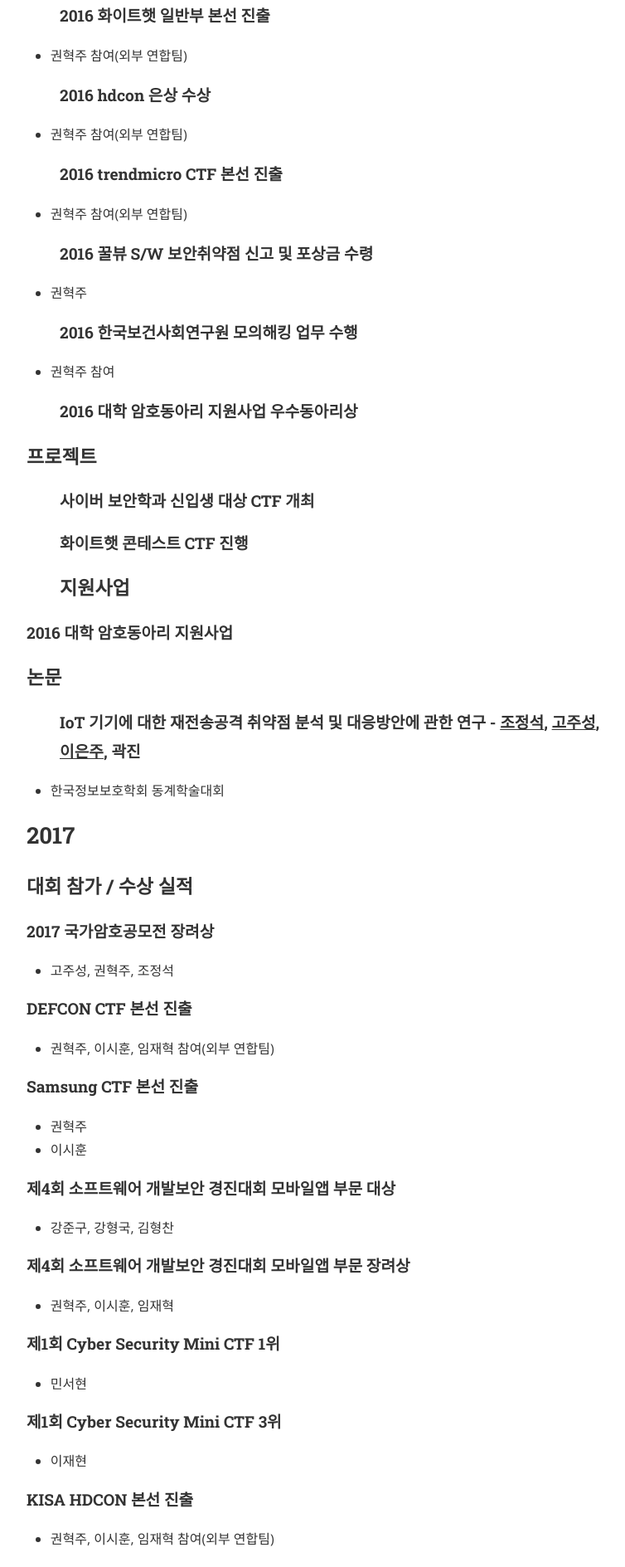
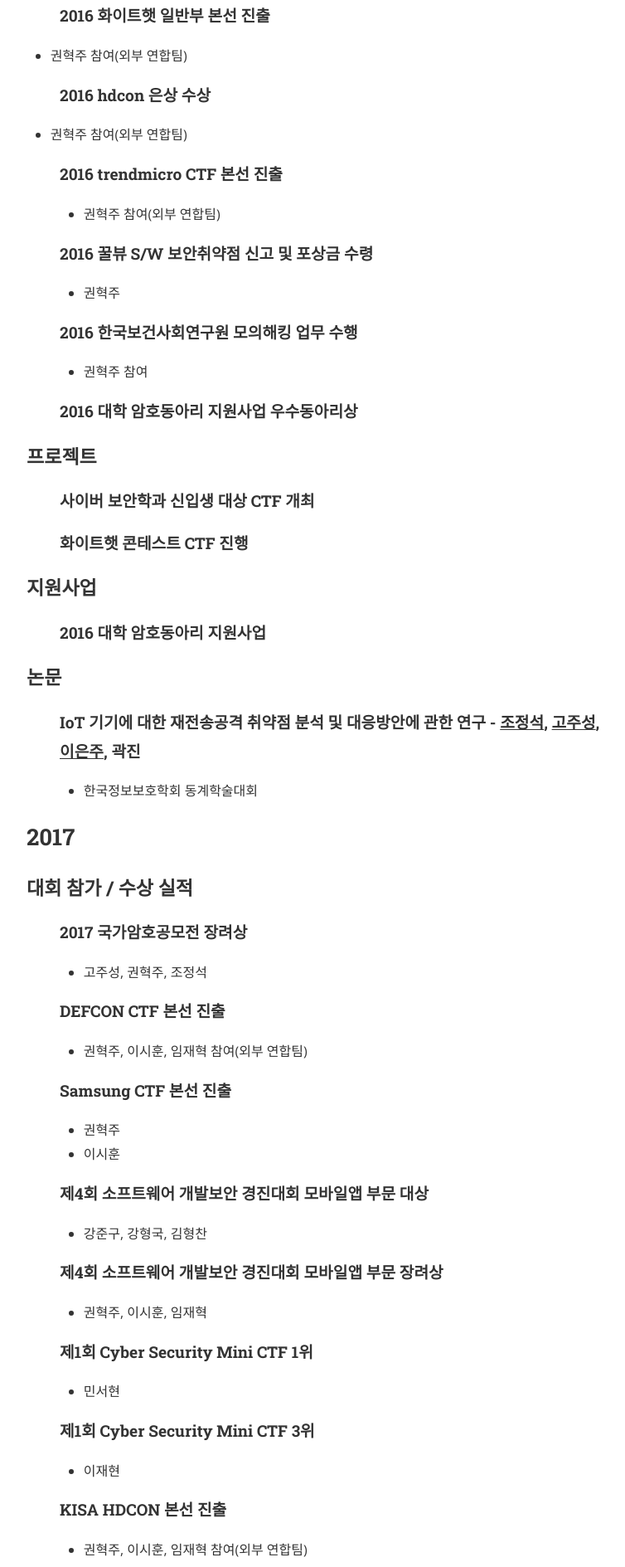
Before and after one commit to ajou-whois/ajou-whois.github.io, a Jekyll site: the page built from achievement.md, in a window 1280 px wide. Shown: the part 707-2596 px from the top of the page at 83% size, without its empty margins (240-994 px from the left). Built offline with Jekyll 4.4.1, drawn with Linux system fonts in a browser that asks for light colours; nearby versions of some CDN libraries.

Commit message:
수상 내역 수정

```diff
--- a/achievement.md
+++ b/achievement.md
@@ -32,15 +32,15 @@ permalink: /achievement/
 
 >#### 2016 trendmicro CTF 본선 진출
 
-* 권혁주 참여(외부 연합팀)
+>* 권혁주 참여(외부 연합팀)
 
 >#### 2016 꿀뷰 S/W 보안취약점 신고 및 포상금 수령
 
-* 권혁주
+>* 권혁주
 
 >#### 2016 한국보건사회연구원 모의해킹 업무 수행
 
-* 권혁주 참여
+>* 권혁주 참여
 
 >#### 2016 대학 암호동아리 지원사업 우수동아리상
 
@@ -50,15 +50,15 @@ permalink: /achievement/
 
 >#### 화이트햇 콘테스트 CTF 진행
 
->### 지원사업
+### 지원사업
 
-#### 2016 대학 암호동아리 지원사업
+>#### 2016 대학 암호동아리 지원사업
 
 ### 논문
 
 >#### IoT 기기에 대한 재전송공격 취약점 분석 및 대응방안에 관한 연구 - <u>조정석</u>, <u>고주성</u>, <u>이은주</u>, 곽진
 
-* 한국정보보호학회 동계학술대회
+>* 한국정보보호학회 동계학술대회
 
 ## 2017
 
@@ -66,72 +66,72 @@ permalink: /achievement/
 ### 대회 참가 / 수상 실적
 
 
-#### 2017 국가암호공모전 장려상
+>#### 2017 국가암호공모전 장려상
 
-* 고주성, 권혁주, 조정석
+>* 고주성, 권혁주, 조정석
 
-#### DEFCON CTF 본선 진출
+>#### DEFCON CTF 본선 진출
 
-* 권혁주, 이시훈, 임재혁 참여(외부 연합팀)
+>* 권혁주, 이시훈, 임재혁 참여(외부 연합팀)
 
-#### Samsung CTF 본선 진출
+>#### Samsung CTF 본선 진출
 
-* 권혁주
-* 이시훈
+>* 권혁주
+>* 이시훈
 
-#### 제4회 소프트웨어 개발보안 경진대회 모바일앱 부문 대상
+>#### 제4회 소프트웨어 개발보안 경진대회 모바일앱 부문 대상
 
-* 강준구, 강형국, 김형찬
+>* 강준구, 강형국, 김형찬
 
-#### 제4회 소프트웨어 개발보안 경진대회 모바일앱 부문 장려상
+>#### 제4회 소프트웨어 개발보안 경진대회 모바일앱 부문 장려상
 
-* 권혁주, 이시훈, 임재혁
+>* 권혁주, 이시훈, 임재혁
 
-#### 제1회 Cyber Security Mini CTF 1위
+>#### 제1회 Cyber Security Mini CTF 1위
 
-* 민서현
+>* 민서현
 
-#### 제1회 Cyber Security Mini CTF 3위
+>#### 제1회 Cyber Security Mini CTF 3위
 
-* 이재현
+>* 이재현
 
-#### KISA HDCON 본선 진출
+>#### KISA HDCON 본선 진출
 
-* 권혁주, 이시훈, 임재혁 참여(외부 연합팀)
+>* 권혁주, 이시훈, 임재혁 참여(외부 연합팀)
 
-#### 2017 대한민국 화이트햇 콘테스트 본선 진출
+>#### 2017 대한민국 화이트햇 콘테스트 본선 진출
 
-* 권혁주, 이시훈, 임재혁 참여(외부 연합팀)
+>* 권혁주, 이시훈, 임재혁 참여(외부 연합팀)
 
-#### 2017 사이버 공격 방어 대회 방어팀(일반) 2위
+>#### 2017 사이버 공격 방어 대회 방어팀(일반) 2위
 
-* 권혁주, 이시훈, 임재혁 참여(외부 연합팀)
+>* 권혁주, 이시훈, 임재혁 참여(외부 연합팀)
 
 ### 논문
 
-#### 드론을 이용한 취약한 IoT 환경의 위협 및 대응 방안 분석 - <u>고주성</u>, 최광훈, 김재훈
+>#### 드론을 이용한 취약한 IoT 환경의 위협 및 대응 방안 분석 - <u>고주성</u>, 최광훈, 김재훈
 
-* 한국정보보호학회 하계학술대회
+>* 한국정보보호학회 하계학술대회
 
-#### IoT 기기를 악용한 DDoS 공격 분석 및 대응 방안 제시 - <u>조정석</u>, <u>고주성</u>, <u>이은주</u>, 곽진
+>#### IoT 기기를 악용한 DDoS 공격 분석 및 대응 방안 제시 - <u>조정석</u>, <u>고주성</u>, <u>이은주</u>, 곽진
 
-* 한국정보보호학회 하계학술대회
+>* 한국정보보호학회 하계학술대회
 
-#### 안전한 IoT 서비스 제공을 위한 보안성 점검 항목에 관한 연구 - <u>이은주</u>, <u>조정석</u>, <u>고주성</u>, 곽진
+>#### 안전한 IoT 서비스 제공을 위한 보안성 점검 항목에 관한 연구 - <u>이은주</u>, <u>조정석</u>, <u>고주성</u>, 곽진
 
-* 한국인터넷정보학회 추계학술대회
-* ['2017년 추계학술발표대회 발표세션 안내' - 한국인터넷정보학회](http://www.ksii.or.kr/gnuboard4/bbs/board.php?bo_table=notice&wr_id=229)
+>* 한국인터넷정보학회 추계학술대회
+>* ['2017년 추계학술발표대회 발표세션 안내' - 한국인터넷정보학회](http://www.ksii.or.kr/gnuboard4/bbs/board.php?bo_table=notice&wr_id=229)
 
 ### 프로젝트
 
 
-#### 제1회 Cyber Security Mini CTF 운영
+>#### 제1회 Cyber Security Mini CTF 운영
 
-아주대학교 사이버보안학과 주최로 열린 제1회 Cyber Security Mini CTF를 주관, 운영함.
-* 강준구, 고주성, 권혁주, 김형찬, 이시훈, 임재혁, 한광석
-* [GitHub Repository](https://github.com/ajou-whois/1st-cyber-security-mini-ctf)
+>아주대학교 사이버보안학과 주최로 열린 제1회 Cyber Security Mini CTF를 주관, 운영함.
+>* 강준구, 고주성, 권혁주, 김형찬, 이시훈, 임재혁, 한광석
+>* [GitHub Repository](https://github.com/ajou-whois/1st-cyber-security-mini-ctf)
 
 
 ### 지원사업
 
-#### 대학정보보호동아리연합회 KUCIS
+>#### 대학정보보호동아리연합회 KUCIS
```
